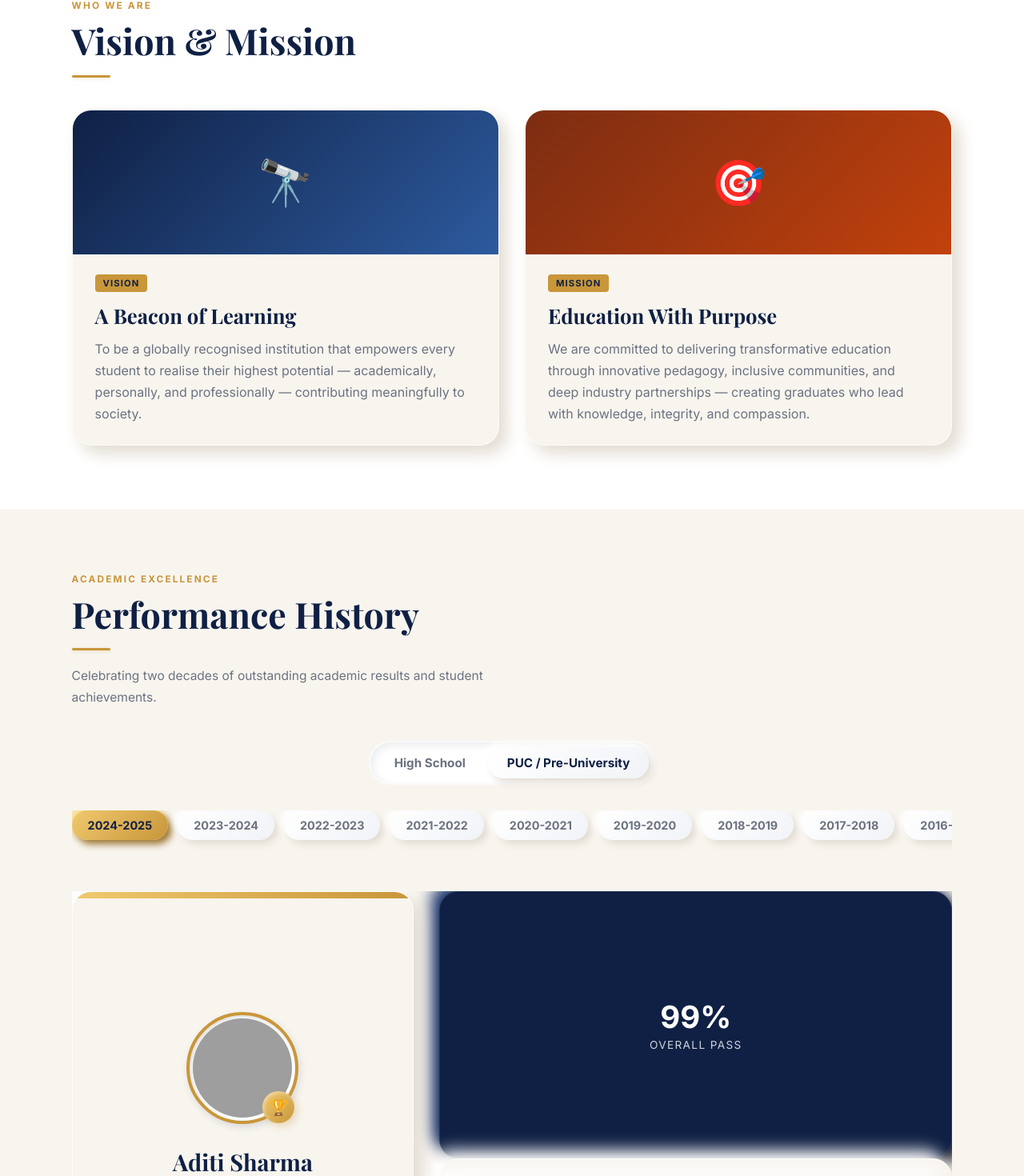
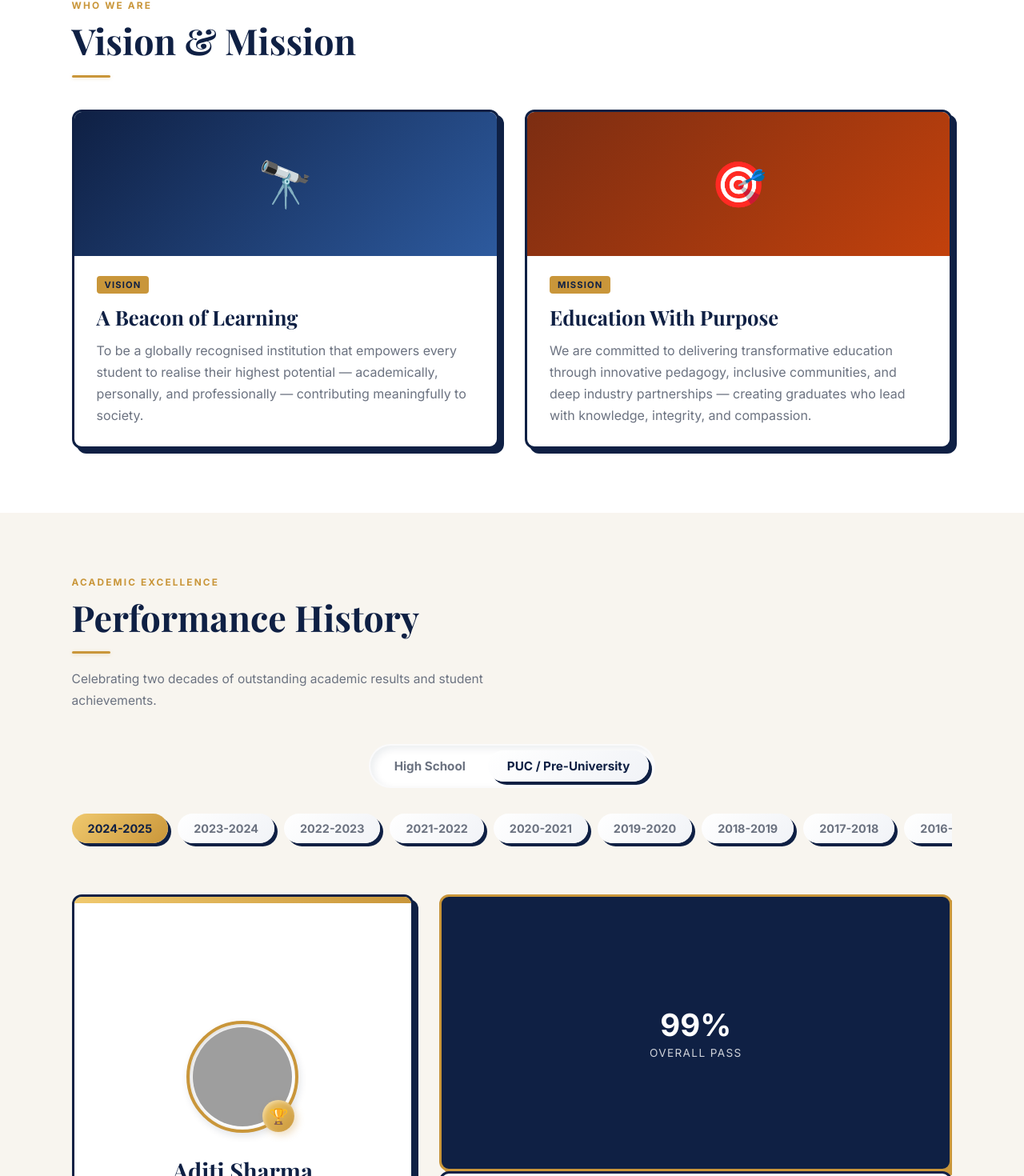
Before and after one commit to jacksonmongbam123/st-antony, a React (Vite) app: page / in a window 1280 px wide. Shown: the part 880-2350 px from the top of the page at 80% size. Built offline with nearby package versions, Linux system fonts and the light colour scheme; grey boxes are pictures that could not be loaded.

Commit message:
design: convert the entire website style to a sleek and high-contrast NeoPOP design system

```diff
--- a/src/components.jsx
+++ b/src/components.jsx
@@ -906,7 +906,6 @@ export function AcademicPerformance() {
               justifyContent: "center",
               alignItems: "center",
               boxShadow: T.neuLight,
-              border: "1px solid rgba(255, 255, 255, 0.7)"
             }}
           >
             <div style={{ position: "absolute", top: 0, left: 0, width: "100%", height: 8, background: `linear-gradient(90deg, ${T.goldLt}, ${T.gold})` }}></div>
@@ -2426,7 +2425,6 @@ export function ContactUs() {
           display: "grid",
           gridTemplateColumns: "1fr 1.6fr",
           boxShadow: T.neuLight,
-          border: "1px solid rgba(255, 255, 255, 0.7)"
         }}
       >
         {/* ── Left info panel ── */}
--- a/src/data.js
+++ b/src/data.js
@@ -16,24 +16,24 @@ export const T = {
   red:    "#c0392b",
   shadow: "rgba(15, 32, 68, 0.08)",
   shadowMd: "rgba(15, 32, 68, 0.12)",
-  radius: 24, // Neumorphism uses elegant, soft, rounded corners
-  radiusLg: 32,
-  // Neumorphic shadow values for direct use in inline styles
-  clayLight: "10px 10px 20px #e2dcd2, -10px -10px 20px #ffffff",
-  clayCream: "10px 10px 20px #e2dcd2, -10px -10px 20px #ffffff",
-  clayNavy: "10px 10px 20px #060d1b, -10px -10px 20px #18336d",
-  clayGold: "10px 10px 20px #98712c, -10px -10px 20px #fbdf88",
-  clayBtnLight: "5px 5px 10px #e2dcd2, -5px -5px 10px #ffffff",
-  clayBtnGold: "5px 5px 10px #98712c, -5px -5px 10px #fbdf88",
-  clayBtnNavy: "5px 5px 10px #060d1b, -5px -5px 10px #18336d",
-  // True Neumorphic styled variables
-  neuLight: "10px 10px 20px #e2dcd2, -10px -10px 20px #ffffff",
-  neuCream: "10px 10px 20px #e2dcd2, -10px -10px 20px #ffffff",
-  neuNavy: "10px 10px 20px #060d1b, -10px -10px 20px #18336d",
-  neuGold: "10px 10px 20px #98712c, -10px -10px 20px #fbdf88",
-  neuBtnLight: "5px 5px 10px #e2dcd2, -5px -5px 10px #ffffff",
-  neuBtnGold: "5px 5px 10px #98712c, -5px -5px 10px #fbdf88",
-  neuBtnNavy: "5px 5px 10px #060d1b, -5px -5px 10px #18336d",
+  radius: 12, // NeoPOP uses crisp geometric corners
+  radiusLg: 16,
+  // NeoPOP style hard-edged solid shadows
+  clayLight: "6px 6px 0px #0f2044",
+  clayCream: "6px 6px 0px #0f2044",
+  clayNavy: "6px 6px 0px #c9963a",
+  clayGold: "6px 6px 0px #0f2044",
+  clayBtnLight: "4px 4px 0px #0f2044",
+  clayBtnGold: "4px 4px 0px #0f2044",
+  clayBtnNavy: "4px 4px 0px #c9963a",
+  // True NeoPOP styled variables
+  neuLight: "6px 6px 0px #0f2044",
+  neuCream: "6px 6px 0px #0f2044",
+  neuNavy: "6px 6px 0px #c9963a",
+  neuGold: "6px 6px 0px #0f2044",
+  neuBtnLight: "4px 4px 0px #0f2044",
+  neuBtnGold: "4px 4px 0px #0f2044",
+  neuBtnNavy: "4px 4px 0px #c9963a",
 };
 
 // ── GLOBAL CSS (injected once in App) ──────────────────────
@@ -72,98 +72,87 @@ export const GLOBAL_CSS = `
     50%       { box-shadow: 0 0 0 10px rgba(201,150,58,0); }
   }
 
-  /* Neumorphism CSS Classes */
+  /* NeoPOP CSS Classes */
   .clay-card-light, .neu-card-light {
-    background: #f8f5ef;
-    border-radius: 24px;
-    box-shadow: 10px 10px 20px #e2dcd2,
-                -10px -10px 20px #ffffff;
-    border: 1px solid rgba(255, 255, 255, 0.6);
-    transition: all 0.35s cubic-bezier(0.4, 0, 0.2, 1);
+    background: #ffffff;
+    border-radius: 12px;
+    box-shadow: 6px 6px 0px #0f2044;
+    border: 3px solid #0f2044;
+    transition: all 0.2s cubic-bezier(0.4, 0, 0.2, 1);
   }
   .clay-card-light:hover, .neu-card-light:hover {
-    transform: translateY(-4px);
-    box-shadow: 14px 14px 28px #d6cfc3,
-                -14px -14px 28px #ffffff;
+    transform: translate(-2px, -2px);
+    box-shadow: 8px 8px 0px #0f2044;
   }
 
   .clay-card-cream, .neu-card-cream {
     background: #f8f5ef;
-    border-radius: 24px;
-    box-shadow: 10px 10px 20px #e2dcd2,
-                -10px -10px 20px #ffffff;
-    border: 1px solid rgba(255, 255, 255, 0.6);
-    transition: all 0.35s cubic-bezier(0.4, 0, 0.2, 1);
+    border-radius: 12px;
+    box-shadow: 6px 6px 0px #0f2044;
+    border: 3px solid #0f2044;
+    transition: all 0.2s cubic-bezier(0.4, 0, 0.2, 1);
   }
   .clay-card-cream:hover, .neu-card-cream:hover {
-    transform: translateY(-4px);
-    box-shadow: 14px 14px 28px #d6cfc3,
-                -14px -14px 28px #ffffff;
+    transform: translate(-2px, -2px);
+    box-shadow: 8px 8px 0px #0f2044;
   }
 
   .clay-card-navy, .neu-card-navy {
     background: #0f2044;
-    border-radius: 24px;
-    box-shadow: 10px 10px 20px #060d1b,
-                -10px -10px 20px #18336d;
-    border: 1px solid rgba(255, 255, 255, 0.08);
-    transition: all 0.35s cubic-bezier(0.4, 0, 0.2, 1);
+    color: #ffffff;
+    border-radius: 12px;
+    box-shadow: 6px 6px 0px #c9963a;
+    border: 3px solid #c9963a;
+    transition: all 0.2s cubic-bezier(0.4, 0, 0.2, 1);
   }
   .clay-card-navy:hover, .neu-card-navy:hover {
-    transform: translateY(-4px);
-    box-shadow: 14px 14px 28px #040811,
-                -14px -14px 28px #204491;
+    transform: translate(-2px, -2px);
+    box-shadow: 8px 8px 0px #c9963a;
   }
 
   .clay-card-gold, .neu-card-gold {
     background: #c9963a;
-    border-radius: 24px;
-    box-shadow: 10px 10px 20px #98712c,
-                -10px -10px 20px #fbdf88;
-    border: 1px solid rgba(255, 255, 255, 0.15);
-    transition: all 0.35s cubic-bezier(0.4, 0, 0.2, 1);
+    border-radius: 12px;
+    box-shadow: 6px 6px 0px #0f2044;
+    border: 3px solid #0f2044;
+    transition: all 0.2s cubic-bezier(0.4, 0, 0.2, 1);
   }
   .clay-card-gold:hover, .neu-card-gold:hover {
-    transform: translateY(-4px);
-    box-shadow: 14px 14px 28px #805f25,
-                -14px -14px 28px #ffe59b;
+    transform: translate(-2px, -2px);
+    box-shadow: 8px 8px 0px #0f2044;
   }
 
   .clay-btn, .neu-btn {
-    background: #f8f5ef;
+    background: #ffffff;
     color: #0f2044;
-    border-radius: 20px;
-    box-shadow: 5px 5px 10px #e2dcd2,
-                -5px -5px 10px #ffffff;
-    border: 1px solid rgba(255, 255, 255, 0.5);
-    transition: all 0.25s cubic-bezier(0.4, 0, 0.2, 1);
+    border-radius: 10px;
+    box-shadow: 4px 4px 0px #0f2044;
+    border: 2.5px solid #0f2044;
+    transition: all 0.15s cubic-bezier(0.4, 0, 0.2, 1);
+    font-weight: 700;
   }
   .clay-btn:hover, .neu-btn:hover {
-    transform: translateY(-2px);
-    box-shadow: 7px 7px 14px #d6cfc3,
-                -7px -7px 14px #ffffff;
+    transform: translate(-1px, -1px);
+    box-shadow: 5px 5px 0px #0f2044;
   }
   .clay-btn:active, .neu-btn:active {
-    box-shadow: inset 4px 4px 8px #d6cfc3,
-                inset -4px -4px 8px #ffffff;
-    transform: translateY(1px) scale(0.98);
+    box-shadow: 1px 1px 0px #0f2044;
+    transform: translate(3px, 3px);
   }
 
-  /* Inset neumorphic style for form inputs, search bars, timeline tracks */
+  /* Inset NeoPOP style for form inputs, search bars, timeline tracks */
   .clay-input, .neu-input {
-    background: #f8f5ef !important;
-    border-radius: 16px;
-    border: 1px solid rgba(15, 32, 68, 0.05) !important;
-    box-shadow: inset 4px 4px 8px #e2dcd2,
-                inset -4px -4px 8px #ffffff !important;
-    transition: all 0.25s ease;
+    background: #ffffff !important;
+    border-radius: 10px;
+    border: 2.5px solid #0f2044 !important;
+    box-shadow: 3px 3px 0px rgba(15, 32, 68, 0.1) !important;
+    transition: all 0.15s ease;
     outline: none;
+    color: #0f2044 !important;
   }
   .clay-input:focus, .neu-input:focus {
     border-color: #c9963a !important;
-    box-shadow: inset 2px 2px 4px #e2dcd2,
-                inset -2px -2px 4px #ffffff,
-                0 0 10px rgba(201, 150, 58, 0.15) !important;
+    box-shadow: 4px 4px 0px #0f2044 !important;
   }
 
   .skeleton {
```
